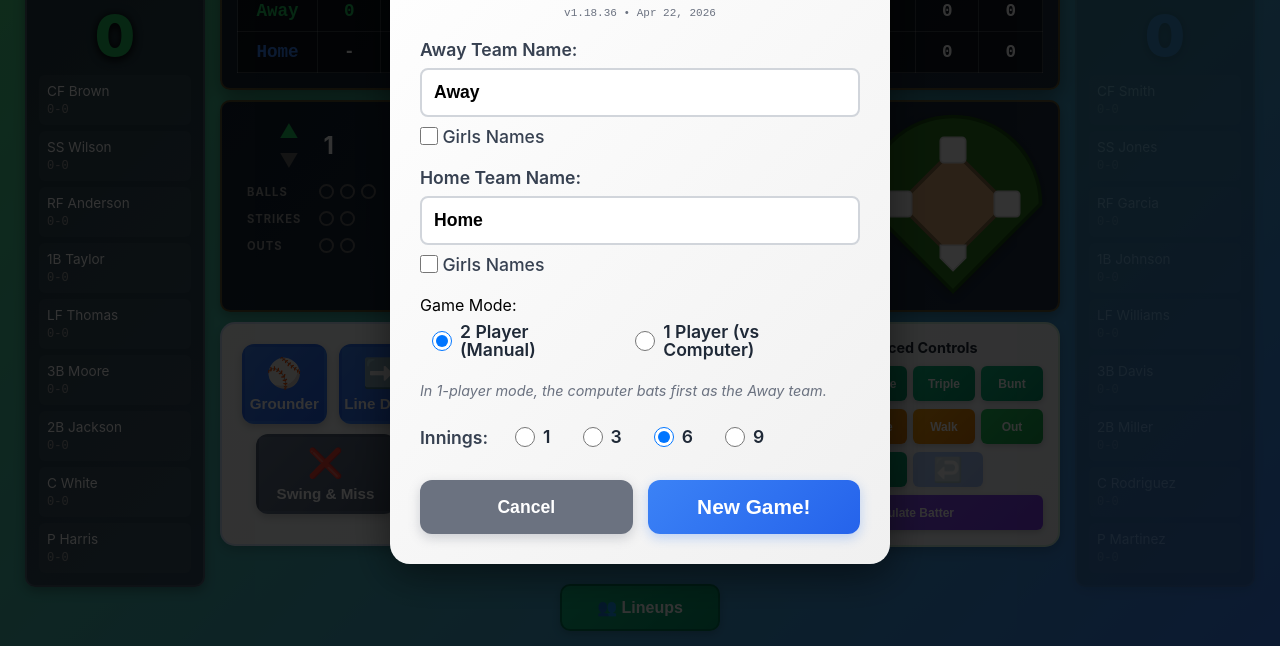
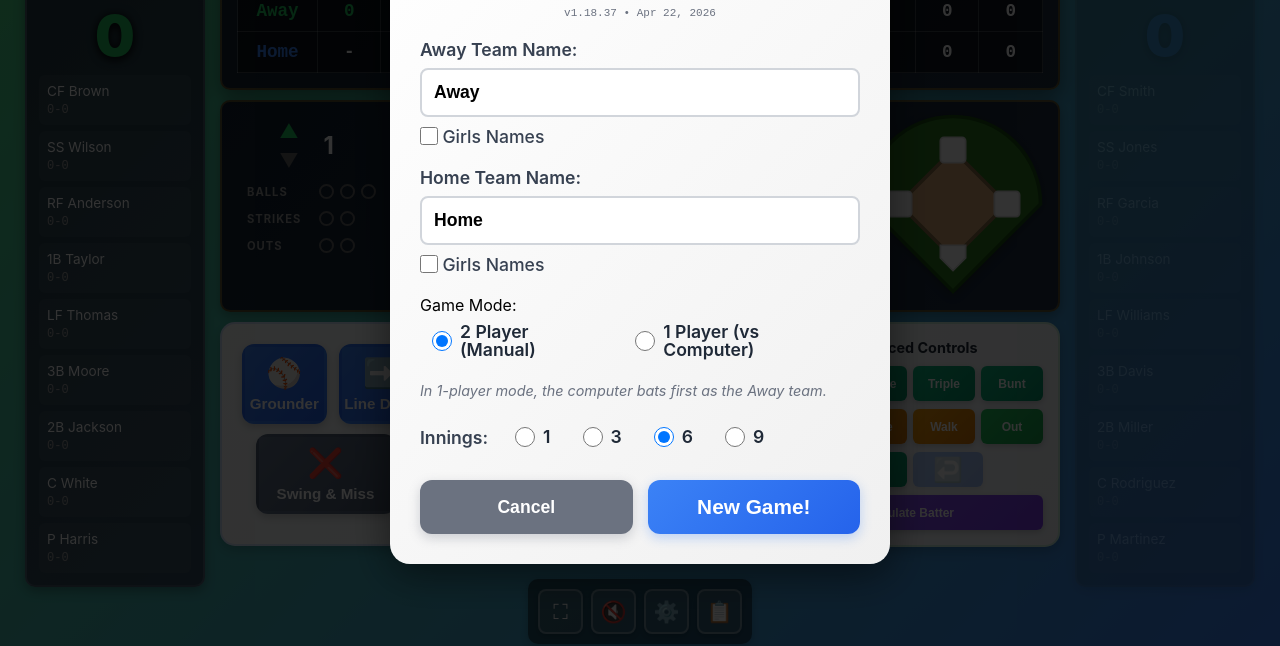
Before and after one commit to mjk5000/basement-baseball, a plain HTML site: page index.html in a window 1280 px wide. Shown: the part 154-800 px from the top of the page. Drawn offline with Linux system fonts and the light colour scheme.

Commit message:
v1.18.37: Hide Lineups button on desktop, show only in compact mode

```diff
--- a/index.html
+++ b/index.html
@@ -12,7 +12,7 @@
     <meta http-equiv="Expires" content="0">
     <link rel="manifest" href="manifest.json">
     <title>⚾️ Basement Baseball</title>
-    <link rel="stylesheet" href="styles.css?v=1.18.36">
+    <link rel="stylesheet" href="styles.css?v=1.18.37">
 </head>
 <body>
     <div class="container">
@@ -375,7 +375,7 @@
                 </button>
             </div>
             <div class="version-info">
-                <span>v1.18.36 • Apr 22, 2026</span>
+                <span>v1.18.37 • Apr 22, 2026</span>
             </div>
             </div>
 
@@ -495,7 +495,7 @@
         <div id="settingsModal" class="modal">
             <div class="modal-content">
                 <h2>⚾ Game Setup</h2>
-                <div class="modal-version-info">v1.18.36 • Apr 22, 2026</div>
+                <div class="modal-version-info">v1.18.37 • Apr 22, 2026</div>
 
                 <div class="settings-section">
                     <label for="awayTeamName">Away Team Name:</label>
@@ -560,6 +560,6 @@
         </div>
     </div>
 
-    <script src="game.js?v=1.18.36"></script>
+    <script src="game.js?v=1.18.37"></script>
 </body>
 </html>
--- a/ios/App/App/public/styles.css
+++ b/ios/App/App/public/styles.css
@@ -1557,6 +1557,7 @@
 
     /* Lineups button in compact mode */
     .lineups-button-container {
+        display: flex;
         margin: 6px auto 4px;
     }
 
@@ -1925,7 +1926,7 @@
 
 /* Lineups Button Container */
 .lineups-button-container {
-    display: flex;
+    display: none; /* Hidden on desktop, shown in compact mode */
     justify-content: center;
     margin: 8px auto 5px;
     width: 100%;
--- a/styles.css
+++ b/styles.css
@@ -1557,6 +1557,7 @@
 
     /* Lineups button in compact mode */
     .lineups-button-container {
+        display: flex;
         margin: 6px auto 4px;
     }
 
@@ -1925,7 +1926,7 @@
 
 /* Lineups Button Container */
 .lineups-button-container {
-    display: flex;
+    display: none; /* Hidden on desktop, shown in compact mode */
     justify-content: center;
     margin: 8px auto 5px;
     width: 100%;
--- a/www/styles.css
+++ b/www/styles.css
@@ -1557,6 +1557,7 @@
 
     /* Lineups button in compact mode */
     .lineups-button-container {
+        display: flex;
         margin: 6px auto 4px;
     }
 
@@ -1925,7 +1926,7 @@
 
 /* Lineups Button Container */
 .lineups-button-container {
-    display: flex;
+    display: none; /* Hidden on desktop, shown in compact mode */
     justify-content: center;
     margin: 8px auto 5px;
     width: 100%;
```
Also changed, not shown: ios/App/App/public/index.html (+4 -4 lines), www/index.html (+4 -4 lines), ios/App/App/public/manifest.json, manifest.json, www/manifest.json.
